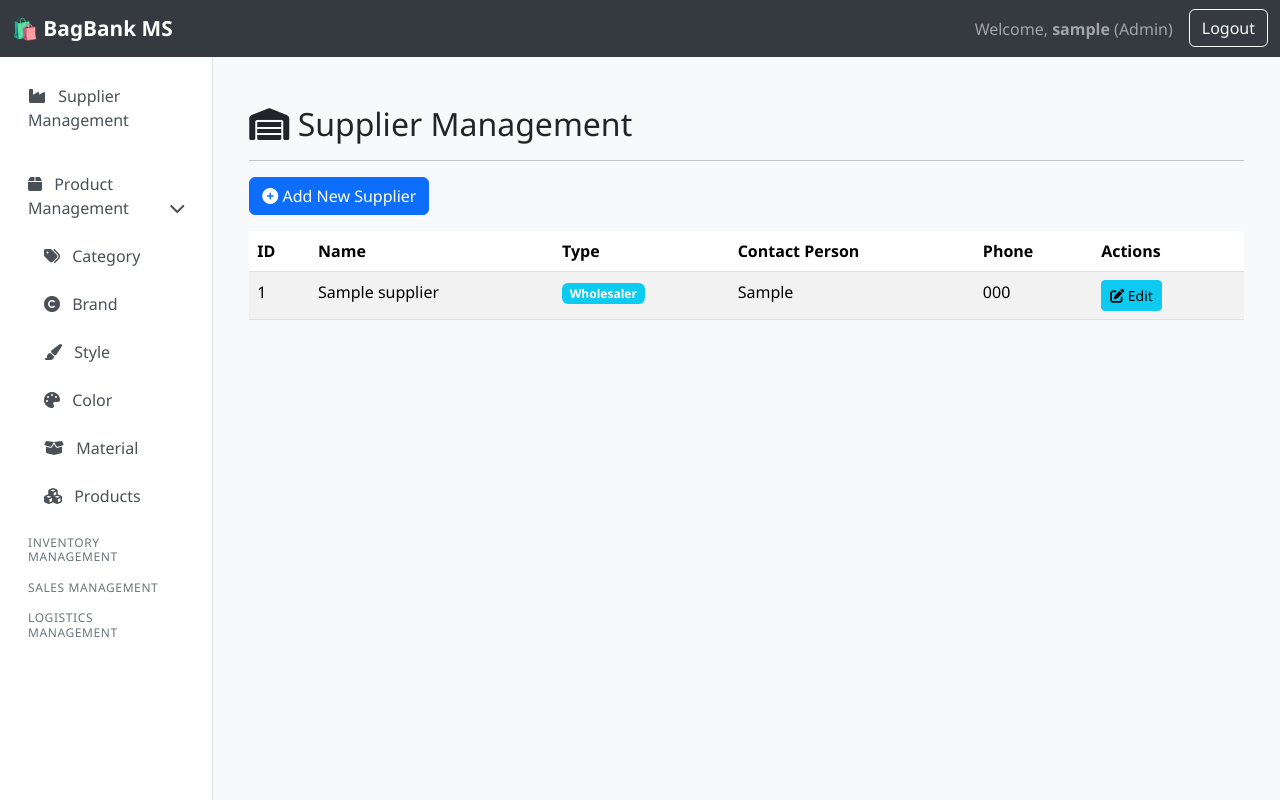
After one commit to ahsan-sami-turzo/bagbank-management-system, a Flask app: page /suppliers/ in a window 1280 px wide. The commit adds this page. Run offline with Flask 3, Linux system fonts and the light colour scheme; a user stored in the database is signed in; tables that the repository leaves empty hold one stand-in row (values such as "Sample post"); some libraries are stand-ins or nearby versions.

Commit message:
Supplier Implemented!

```diff
--- a/app/__init__.py
+++ b/app/__init__.py
@@ -43,6 +43,8 @@ def create_app(config_class=Config):
     from app.product import bp as product_bp
     app.register_blueprint(product_bp, url_prefix='/products')
 
+    from app.supplier import bp as supplier_bp
+    app.register_blueprint(supplier_bp)
 
     # Flask-Login settings
     login_manager.login_view = 'main.login'
--- a/app/models.py
+++ b/app/models.py
@@ -29,13 +29,16 @@ class User(UserMixin, db.Model):
 
     def get_role_name(self):
         """Return human-readable role name."""
-        return USER_ROLES.get(self.role, "User") # Use the dictionary for reliable mapping
+        # FIX: Use the USER_ROLES dictionary for reliable mapping
+        return USER_ROLES.get(self.role, "User")
 
     def is_superadmin(self):
-        return self.role == 0 # Check against integer 0
+        # FIX: Check against integer 0
+        return self.role == 0
 
     def is_admin_or_superadmin(self):
-        return self.role in [0, 1] # Check against integers 0 or 1
+        # FIX: Check against integers 0 or 1
+        return self.role in [0, 1]
 
 
 class Style(db.Model):
@@ -59,3 +62,83 @@ class Color(db.Model):
     id = db.Column(db.Integer, primary_key=True)
     name = db.Column(db.String(100), unique=True, nullable=False)
     hex_code = db.Column(db.String(7), unique=True, nullable=False)
+
+
+# Define Supplier Types (1=Wholesaler, 2=Factory)
+SUPPLIER_TYPES = {1: 'Wholesaler', 2: 'Factory'}
+
+class Supplier(db.Model):
+    id = db.Column(db.Integer, primary_key=True)
+
+    # Type: 1=Wholesaler, 2=Factory
+    supplier_type = db.Column(db.Integer, default=1, nullable=False)
+
+    # Mandatory Fields
+    name = db.Column(db.String(150), unique=True, nullable=False)
+    phone = db.Column(db.String(20), nullable=False)
+
+    # Optional Contact/Location Fields
+    address = db.Column(db.String(255))
+    contact_person = db.Column(db.String(100))
+    website = db.Column(db.String(255))
+    facebook_page = db.Column(db.String(255))
+    whatsapp_number = db.Column(db.String(20))
+
+    # Optional Financial Fields
+    mobile_banking_number = db.Column(db.String(50))
+    bank_account_number = db.Column(db.String(50))
+
+    # Products supplied by this entity
+    products = db.relationship('Product', backref='supplier', lazy='dynamic')
+
+    def get_type_name(self):
+        return SUPPLIER_TYPES.get(self.supplier_type, 'Unknown')
+
+
+# --- Product/Variant Structure  ---
+
+class Product(db.Model):
+    id = db.Column(db.Integer, primary_key=True)
+    name = db.Column(db.String(255), nullable=False)
+    description = db.Column(db.Text)
+
+    facebook_post = db.Column(db.String(255))
+    youtube_video = db.Column(db.String(255))
+    keywords = db.Column(db.String(255))
+
+    # Foreign Keys to Product Attributes
+    style_id = db.Column(db.Integer, db.ForeignKey('style.id'))
+    category_id = db.Column(db.Integer, db.ForeignKey('category.id'))
+    brand_id = db.Column(db.Integer, db.ForeignKey('brand.id'))
+    material_id = db.Column(db.Integer, db.ForeignKey('material.id'))
+
+    # Foreign Key to Supplier (NEW LINK)
+    supplier_id = db.Column(db.Integer, db.ForeignKey('supplier.id'))
+
+    # Relationships (for easy access to attribute names)
+    style = db.relationship('Style')
+    category = db.relationship('Category')
+    brand = db.relationship('Brand')
+    material = db.relationship('Material')
+
+    # Variants relationship
+    variants = db.relationship('ProductVariant', backref='product', lazy='dynamic', cascade="all, delete-orphan")
+
+class ProductVariant(db.Model):
+    id = db.Column(db.Integer, primary_key=True)
+
+    # Link to parent product
+    product_id = db.Column(db.Integer, db.ForeignKey('product.id'), nullable=False)
+
+    # Link to color attribute
+    color_id = db.Column(db.Integer, db.ForeignKey('color.id'), nullable=False)
+
+    # Inventory/SKU data
+    sku = db.Column(db.String(100), unique=True, nullable=False)
+    price = db.Column(db.Float, nullable=False)
+    stock = db.Column(db.Integer, default=0)
+
+    color = db.relationship('Color')
+
+    # Constraint: A product can only have one variant per color
+    __table_args__ = (db.UniqueConstraint('product_id', 'color_id', name='_product_color_uc'),)
--- /dev/null
+++ b/app/supplier/routes.py
@@ -0,0 +1,63 @@
+# app/supplier/routes.py
+
+from flask import render_template, redirect, url_for, flash
+from flask_login import login_required
+from app import db
+from app.models import Supplier, SUPPLIER_TYPES
+from app.forms import SupplierForm
+from app.supplier import bp
+from app.utils import admin_or_superadmin_required, admin_required
+from sqlalchemy.exc import IntegrityError
+
+# --- CRUD Handlers ---
+
+@bp.route('/', methods=['GET'])
+@login_required
+@admin_or_superadmin_required
+def list_suppliers():
+    """List all suppliers (Wholesalers and Factories)."""
+    suppliers = Supplier.query.all()
+
+    return render_template('supplier/supplier_list.html',
+                           suppliers=suppliers,
+                           supplier_types=SUPPLIER_TYPES,
+                           title='Supplier Management')
+
+@bp.route('/edit', defaults={'supplier_id': None}, methods=['GET', 'POST'])
+@bp.route('/edit/<int:supplier_id>', methods=['GET', 'POST'])
+@login_required
+@admin_required # Only Admins can modify suppliers
+def edit_supplier(supplier_id):
+    """Create or update a supplier."""
+
+    supplier = db.get_or_404(Supplier, supplier_id) if supplier_id else Supplier()
+    action_text = 'Edit' if supplier_id else 'Create'
+
+    form = SupplierForm(obj=supplier)
+
+    if form.validate_on_submit():
+        try:
+            if supplier_id: # Edit
+                form.populate_obj(supplier)
+                flash(f'Supplier "{supplier.name}" updated successfully.', 'success')
+            else: # Create
+                form.populate_obj(supplier)
+                db.session.add(supplier)
+                flash(f'Supplier "{supplier.name}" created successfully.', 'success')
+
+            db.session.commit()
+            return redirect(url_for('supplier.list_suppliers'))
+
+        except IntegrityError:
+            db.session.rollback()
+            flash(f"Failed to save supplier. The name '{form.name.data}' is likely already taken.", 'error')
+        except Exception as e:
+            db.session.rollback()
+            flash(f'An unexpected error occurred: {e}', 'error')
+
+    return render_template('supplier/supplier_edit.html',
+                           form=form,
+                           supplier=supplier,
+                           action_text=action_text)
+
+# Note: A delete route should also be implemented, similar to the user delete route.
--- a/app/templates/base.html
+++ b/app/templates/base.html
@@ -147,7 +147,7 @@
             <nav id="sidebar" class="col-md-3 col-lg-2 d-md-block sidebar collapse position-fixed">
                 <div class="position-sticky">
 
-                    <!-- User Management -->
+                    {# USER MANAGEMENT (SuperAdmin Only) #}
                     {% if current_user.is_authenticated and current_user.role == 0 %}
                     <ul class="nav flex-column mb-3">
                         <li class="nav-item">
@@ -158,7 +158,19 @@
                     </ul>
                     {% endif %}
 
-                    <!-- Product Management Drawer -->
+                    {# SUPPLIER MANAGEMENT (Admin/SuperAdmin) #}
+                    {% if current_user.is_authenticated and current_user.role in [0, 1] %}
+                    <ul class="nav flex-column mb-3">
+                        <li class="nav-item">
+                            <a class="nav-link" href="{{ url_for('supplier.list_suppliers') }}">
+                                <i class="fa-solid fa-industry"></i>
+                                <span>Supplier Management</span>
+                            </a>
+                        </li>
+                    </ul>
+                    {% endif %}
+
+                    {# PRODUCT MANAGEMENT (Admin/SuperAdmin) #}
                     <ul class="nav flex-column mb-3">
 
                         <li class="nav-item">
--- /dev/null
+++ b/app/templates/supplier/supplier_list.html
@@ -0,0 +1,56 @@
+{% extends "base.html" %}
+
+{% block content %}
+<div class="container mt-4">
+    <h2><i class="fas fa-warehouse"></i> {{ title }}</h2>
+    <hr>
+
+    <p>
+        <a href="{{ url_for('supplier.edit_supplier') }}" class="btn btn-primary">
+            <i class="fas fa-plus-circle"></i> Add New Supplier
+        </a>
+    </p>
+
+    {% include '_flash_messages.html' %}
+
+    {% if suppliers %}
+    <table class="table table-striped table-hover mt-3">
+        <thead>
+            <tr>
+                <th>ID</th>
+                <th>Name</th>
+                <th>Type</th>
+                <th>Contact Person</th>
+                <th>Phone</th>
+                <th>Actions</th>
+            </tr>
+        </thead>
+        <tbody>
+            {% for supplier in suppliers %}
+            <tr>
+                <td>{{ supplier.id }}</td>
+                <td>{{ supplier.name }}</td>
+                <td>
+                    {% set type_name = supplier_types.get(supplier.supplier_type, 'Unknown') %}
+                    {% set type_class = 'info' if supplier.supplier_type == 1 else 'warning' %}
+                    <span class="badge bg-{{ type_class }}">{{ type_name }}</span>
+                </td>
+                <td>{{ supplier.contact_person or '-' }}</td>
+                <td>{{ supplier.phone }}</td>
+                <td>
+                    <a href="{{ url_for('supplier.edit_supplier', supplier_id=supplier.id) }}" class="btn btn-sm btn-info me-2">
+                        <i class="fas fa-edit"></i> Edit
+                    </a>
+                    </td>
+            </tr>
+            {% endfor %}
+        </tbody>
+    </table>
+    {% else %}
+    <div class="alert alert-info" role="alert">
+        No suppliers found. Click the button above to add the first one.
+    </div>
+    {% endif %}
+
+</div>
+{% endblock %}
```
Also changed, not shown: app/forms.py (+22 -2 lines), app/supplier/__init__.py (added, +7 -0 lines), app/templates/supplier/supplier_edit.html (added, +29 -0 lines), 1 other file.
